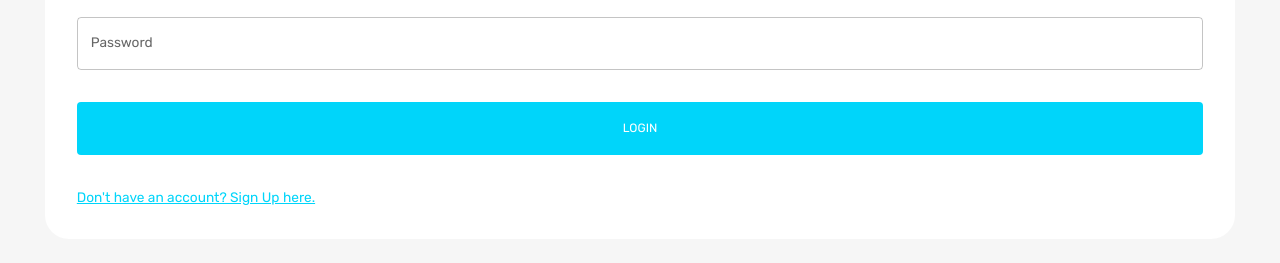
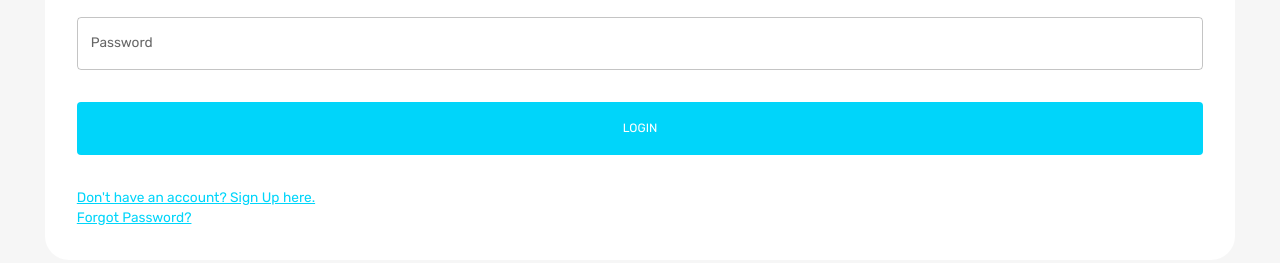
Before and after one commit to hari-bot/sociopedia, a React (Create React App) app in the folder client/: page / in a window 1280 px wide. Shown: the part 255-518 px from the top of the page. Built offline with nearby package versions, Linux system fonts and the light colour scheme.

Commit message:
add forget password in client

```diff
--- a/client/src/scenes/loginPage/Form.jsx
+++ b/client/src/scenes/loginPage/Form.jsx
@@ -31,6 +31,11 @@ const loginSchema = yup.object().shape({
   password: yup.string().required("required"),
 });
 
+const forgotPasswordSchema = yup.object().shape({
+  email: yup.string().email("invalid email").required("required"),
+  password: yup.string().required("required"),
+});
+
 const initialValuesRegister = {
   firstName: "",
   lastName: "",
@@ -46,6 +51,11 @@ const initialValuesLogin = {
   password: "",
 };
 
+const initialValuesForgotPassword = {
+  email: "",
+  password: "",
+};
+
 const Form = () => {
   const [pageType, setPageType] = useState("login");
   const { palette } = useTheme();
@@ -54,6 +64,7 @@ const Form = () => {
   const isNonMobile = useMediaQuery("(min-width:600px)");
   const isLogin = pageType === "login";
   const isRegister = pageType === "register";
+  const isForgotPassword = pageType === "forgotPassword";
 
   const register = async (values, onSubmitProps) => {
     // this allows us to send form info with image
@@ -100,16 +111,45 @@ const Form = () => {
     }
   };
 
+  const forgotPassword = async (values, onSubmitProps) => {
+    const response = await fetch(
+      "https://sociopedia-api-ten.vercel.app/auth/reset-password",
+      {
+        method: "POST",
+        headers: { "Content-Type": "application/json" },
+        body: JSON.stringify(values),
+      }
+    );
+    const result = await response.json();
+    onSubmitProps.resetForm();
+    if (result.success) {
+      setPageType("login");
+    }
+  };
+
   const handleFormSubmit = async (values, onSubmitProps) => {
     if (isLogin) await login(values, onSubmitProps);
     if (isRegister) await register(values, onSubmitProps);
+    if (isForgotPassword) await forgotPassword(values, onSubmitProps);
   };
 
   return (
     <Formik
       onSubmit={handleFormSubmit}
-      initialValues={isLogin ? initialValuesLogin : initialValuesRegister}
-      validationSchema={isLogin ? loginSchema : registerSchema}
+      initialValues={
+        isLogin
+          ? initialValuesLogin
+          : isRegister
+          ? initialValuesRegister
+          : initialValuesForgotPassword
+      }
+      validationSchema={
+        isLogin
+          ? loginSchema
+          : isRegister
+          ? registerSchema
+          : forgotPasswordSchema
+      }
     >
       {({
         values,
@@ -212,6 +252,8 @@ const Form = () => {
               </>
             )}
 
+            {!isForgotPassword && (
+              <>
                 <TextField
                   label="Email"
                   onBlur={handleBlur}
@@ -233,6 +275,34 @@ const Form = () => {
                   helperText={touched.password && errors.password}
                   sx={{ gridColumn: "span 4" }}
                 />
+              </>
+            )}
+
+            {isForgotPassword && (
+              <>
+                <TextField
+                  label="Email"
+                  onBlur={handleBlur}
+                  onChange={handleChange}
+                  value={values.email}
+                  name="email"
+                  error={Boolean(touched.email) && Boolean(errors.email)}
+                  helperText={touched.email && errors.email}
+                  sx={{ gridColumn: "span 4" }}
+                />
+                <TextField
+                  label="New Password"
+                  type="password"
+                  onBlur={handleBlur}
+                  onChange={handleChange}
+                  value={values.password}
+                  name="password"
+                  error={Boolean(touched.password) && Boolean(errors.password)}
+                  helperText={touched.password && errors.password}
+                  sx={{ gridColumn: "span 4" }}
+                />
+              </>
+            )}
           </Box>
 
           {/* BUTTONS */}
@@ -248,11 +318,13 @@ const Form = () => {
                 "&:hover": { color: palette.primary.main },
               }}
             >
-              {isLogin ? "LOGIN" : "REGISTER"}
+              {isLogin ? "LOGIN" : isRegister ? "REGISTER" : "RESET PASSWORD"}
             </Button>
             <Typography
               onClick={() => {
-                setPageType(isLogin ? "register" : "login");
+                if (isLogin) setPageType("register");
+                else if (isRegister) setPageType("login");
+                else if (isForgotPassword) setPageType("login");
                 resetForm();
               }}
               sx={{
@@ -266,8 +338,28 @@ const Form = () => {
             >
               {isLogin
                 ? "Don't have an account? Sign Up here."
-                : "Already have an account? Login here."}
+                : isRegister
+                ? "Already have an account? Login here."
+                : "Back to Login"}
             </Typography>
+            {isLogin && (
+              <Typography
+                onClick={() => {
+                  setPageType("forgotPassword");
+                  resetForm();
+                }}
+                sx={{
+                  textDecoration: "underline",
+                  color: palette.primary.main,
+                  "&:hover": {
+                    cursor: "pointer",
+                    color: palette.primary.light,
+                  },
+                }}
+              >
+                Forgot Password?
+              </Typography>
+            )}
           </Box>
         </form>
       )}
```
Also changed, not shown: 1 other file (tests, documents, lock files or other folders). Lines whose indentation alone changed are shown as unchanged.
